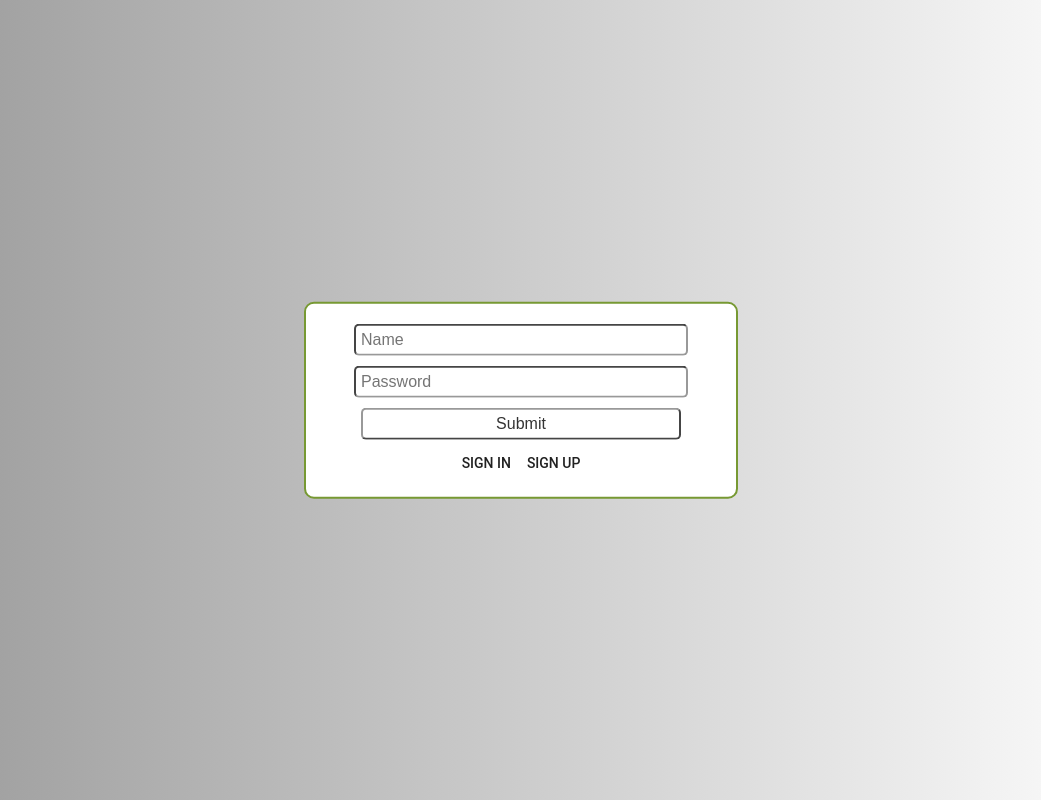
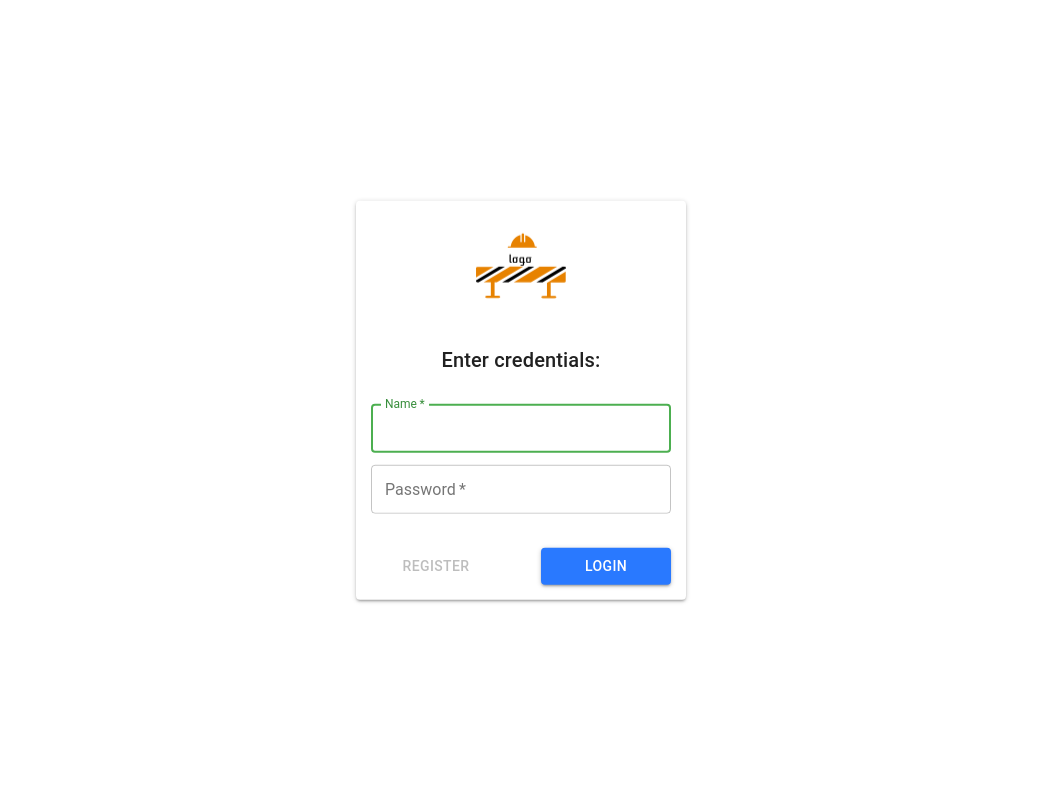
Before and after one commit to Infpowertower/react-login, a React (Create React App) app: page / in a window 1280 px wide. Shown: the whole page, without its empty margins (119-1160 px from the left). Built offline with nearby package versions, Linux system fonts and the light colour scheme.

Commit message:
build login

```diff
--- a/src/App.css
+++ b/src/App.css
@@ -1,81 +1,57 @@
 :root {
-  --main-color: hsla(80,50%,40%);
-  --attention-color: hsla(200,100%,30%);
+  --primary-color: rgb(#8bc34a);
+  --primary-variant-color: hsla(200,100%,30%);
+  --secondary-color: blue;
+  --secondary-variant-color: blue;
+  --error-color: red;
   --background-color: hsla(360,0%,100%);
-  --border-color: hsla(360,0%,60%);
-  --text-color: hsla(360,0%,20%);
-  --panel-max-width: 400px;
+  --on-background-color: hsla(360,0%,60%);
+  --on-primary-color: hsla(360,0%,20%);
+  --panel-max-width: 300px;
   --animation-length: 0.25s;
 }
 
 @media (prefers-color-scheme: dark) {
   :root {
     --background-color: hsla(360,0%,0%);
-    --text-color: hsla(360,0%,80%);
-    --panel-max-width: 400px;
+    --on-background-color: hsla(360,0%,80%);
   }
 }
 
 
 body {
   background: var(--background-color);  /* fallback for old browsers */
-  background: -webkit-linear-gradient(to right, var(--border-color), var(--background-color));  /* Chrome 10-25, Safari 5.1-6 */
-  background: linear-gradient(to right, var(--border-color), var(--background-color)); /* W3C, IE 10+/ Edge, Firefox 16+, Chrome 26+, Opera 12+, Safari 7+ */
   height: 100vh;
   width: 100vw;
   font-size: 12pt;
 }
 
-input {
-  padding: 5px;
-  margin: 5px 0;
-  width: 80%;
-  font-size: 1rem;
-  color: var(--text-color);
-
-  transition-duration: var(--animation-length);
-
-  background-color: var(--background-color);
-  border-radius: 5px;
-  border: 2px inset var(--border-color);
-}
-
-input:focus {
-  outline: none;
-  border: 2px solid var(--attention-color);
-}
-
-input[type=submit] {
-  color: var(--text-color);
-  border: 2px outset var(--border-color);
-}
-
-input[type=submit]:hover {
-  border: 2px outset var(--attention-color);
-  box-shadow: 2px 2px 5px var(--text-color);
-  transform: translateY(-1px);
-}
-
-input[type=submit]:active {
-  transform: translateY(1px);
-  box-shadow: none;
-}
 
 .Panel {
   position: absolute;
   top: 50%;
   left: 50%;
   transform: translate(-50%, -50%);
-  width: fit-content;
   max-width: var(--panel-max-width);
-
-  border-radius: 10px;
-  border: 2px solid var(--main-color);
 
   text-align: center;
 
   padding: 15px;
 
-  color: var(--text-color);
+  color: var(--on-background-color);
   background-color: var(--background-color);
 }
+
+#logo {
+  max-height: 100px;
+  margin: 0;
+}
+
+.Buttons {
+  width: 100%;
+  margin-top: 30px;
+  display: grid;
+  grid-template-columns: 1fr 1fr;
+  grid-template-areas: "button button";
+  grid-gap: 40px;
+}
--- a/src/App.js
+++ b/src/App.js
@@ -1,31 +1,135 @@
 import React, { Component } from 'react';
+
+import Paper from '@material-ui/core/Paper';
+import DialogTitle from '@material-ui/core/DialogTitle';
 import Button from '@material-ui/core/Button';
+import TextField from '@material-ui/core/TextField';
+
+import { MuiThemeProvider, createMuiTheme } from '@material-ui/core/styles';
+import green from '@material-ui/core/colors/green';
+import blue from '@material-ui/core/colors/blue';
+import red from '@material-ui/core/colors/red';
+
 import './App.css';
+
+import logo from './media/logo-temp.png'
+
+const theme = createMuiTheme({
+  palette: {
+    primary: green,
+    secondary: blue,
+    error: red,
+    contrastThreshold: 3,
+    tonalOffset: 0.2
+  },
+  typography: {
+    useNextVariants: true,
+  },
+})
 
 class App extends Component {
   constructor(props) {
     super(props);
+    this.state = {
+      name: null,
+      password: null,
+      errorName: false,
+      errorPassword: false,
+      helperName: null,
+      helperPassword: null,
+    }
+    this.handleChange = this.handleChange.bind(this);
+    this.handleSubmit = this.handleSubmit.bind(this);
+    this.checkFields = this.checkFields.bind(this);
   }
+
+  handleChange(evt) {
+    this.setState({[evt.target.name]: evt.target.value});
+    this.setState({errorName: false, errorPassword: false})
+    this.setState({helperName: null, helperPassword: null})
+  }
+
+  handleSubmit() {
+    this.checkFields();
+    doRequest("http://localhost:8001/login", "GET", {name: this.state.name, password: this.state.password}, console.log);
+  }
+
+  checkFields() {
+    if (!this.state.name) {
+      this.setState({errorName: true, helperName: "required"});
+    }
+    else if (!this.state.password) {
+      this.setState({errorPassword: true, helperPassword: "required"});
+    }
+  }
+
   render() {
     return (
-        <section className="Panel">
-          <form>
-            <input
-              placeholder="Name"
-              type="text"
-              required
-            />
-          <input
-              placeholder="Password"
-              type="password"
-              required
-            />
-          <input type="submit" value="Submit"/>
-          </form>
-          <div><Button>Sign in</Button><Button>Sign up</Button></div>
-        </section>
+      <MuiThemeProvider theme={theme}>
+        <Paper className="Panel">
+          <img id="logo" src={logo} alt="logo"/>
+          <DialogTitle
+            >Enter credentials:</DialogTitle>
+          <TextField
+            label="Name"
+            name="name"
+            required
+            error={this.state.errorName}
+            helperText={this.state.helperName}
+            autoFocus
+            autofill="username"
+            fullWidth
+            margin="dense"
+            variant="outlined"
+            onChange={this.handleChange}
+          />
+          <TextField
+            label="Password"
+            name="password"
+            type="password"
+            required
+            error={this.state.errorPassword}
+            helperText={this.state.helperPassword}
+            autofill="current-password"
+            fullWidth
+            margin="dense"
+            variant="outlined"
+            onChange={this.handleChange}
+          />
+          <div className="Buttons">
+              <Button
+                fullWidth
+                variant='text'
+                disabled
+                >Register</Button>
+              <Button
+                color='secondary'
+                variant='contained'
+                fullWidth
+                onClick={this.handleSubmit}
+              >Login
+            </Button>
+          </div>
+        </Paper>
+      </MuiThemeProvider>
     )
   }
 }
 
+function doRequest(url, method, data, callback) {
+			let xhr = new XMLHttpRequest();
+			xhr.onreadystatechange = () => {
+				if (xhr.readyState === 4) {
+					if (xhr.status.toString().charAt(0) === '2') {
+						if (callback) callback(xhr);
+					}
+				}
+			};
+			xhr.open(method, url);
+			xhr.setRequestHeader("Content-Type", "application/json;charset=UTF-8");
+			xhr.responseType ="json";
+			xhr.send(JSON.stringify(data));
+			return xhr;
+	}
+
 export default App;
```
Also changed, not shown: src/media/logo-temp.png (added).
